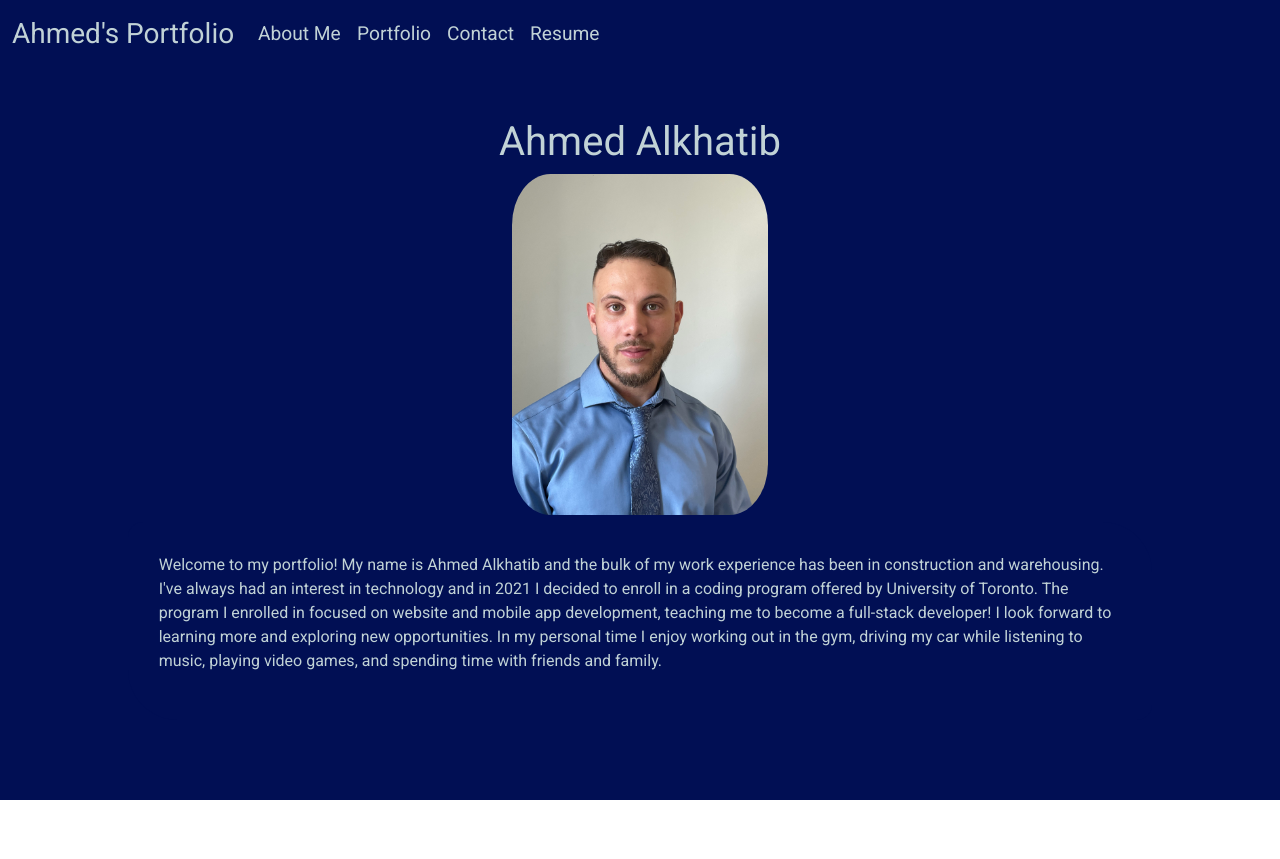
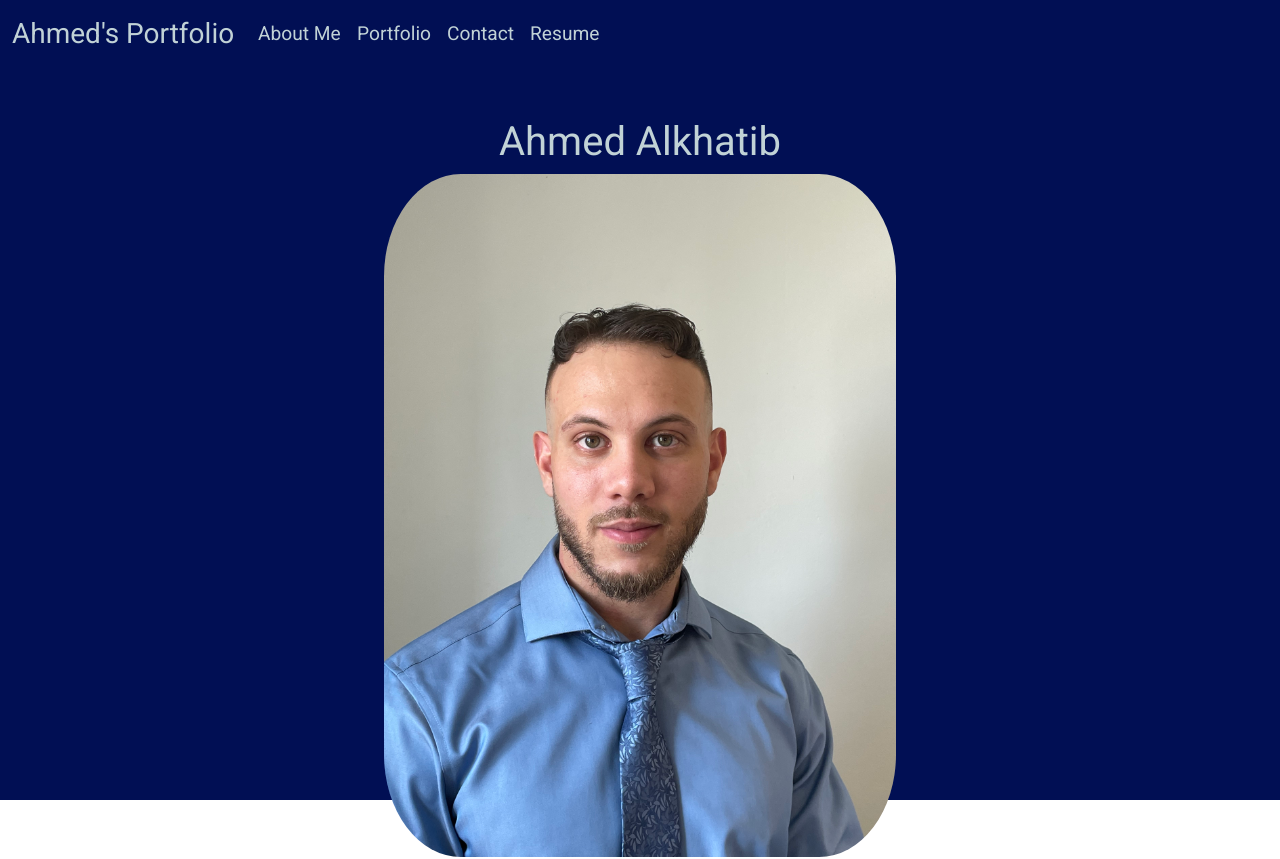
Before and after one commit to AhmedAlkh/react-portfolio, a React (Create React App) app in the folder my-app/: page / in a window 1280 px wide. Shown: the top 859 px of the page. Built offline with nearby package versions, Linux system fonts and the light colour scheme.

Commit message:
updated photo size in about me page, about me and resume pages are complete

```diff
--- a/my-app/public/styles.css
+++ b/my-app/public/styles.css
@@ -111,7 +111,7 @@ div.container {
 
 .picture {
   border-radius: 15%;
-  width: 25%;
+  width: 50%;
 }
 
 
```
